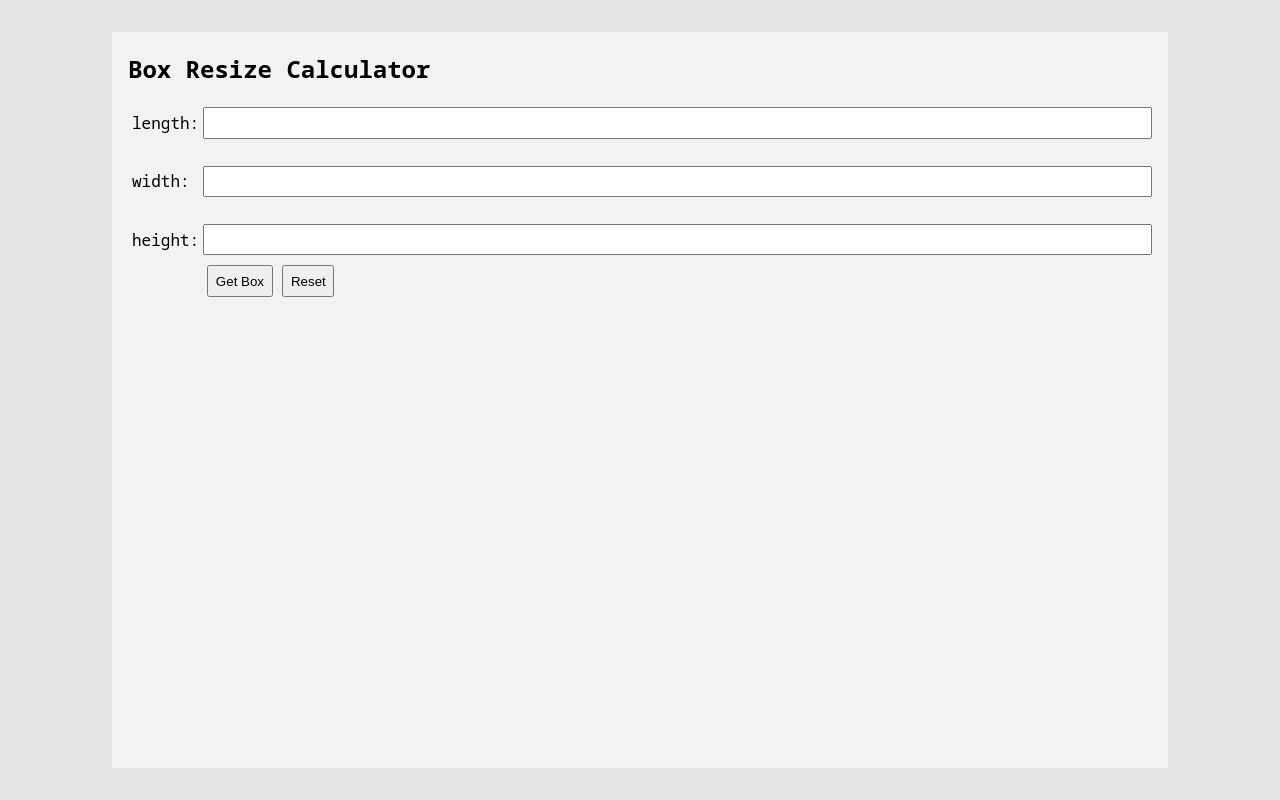
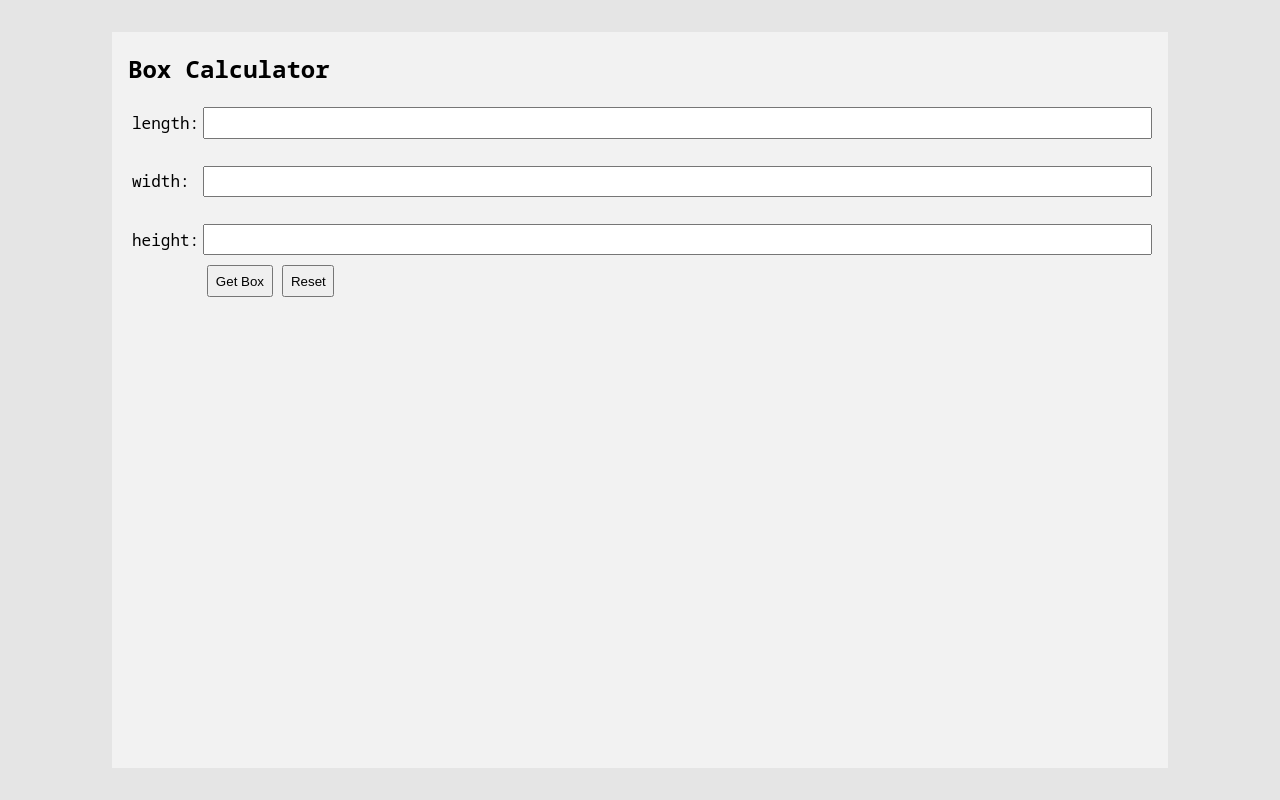
Before and after one commit to novalastix/box-calc, a plain HTML site: page index.html in a window 1280 px wide. Drawn offline with Linux system fonts and the light colour scheme.

Commit message:
tweak styles for smaller screens

```diff
--- a/index.html
+++ b/index.html
@@ -1,13 +1,13 @@
 <!DOCTYPE html>
 <html lang="en" data-theme="light">
     <head>
-        <title>Box Resize Calculator</title>
+        <title>Box Calculator</title>
         <meta name="viewport" content="width=device-width, initial-scale=1.0">
         <link rel="stylesheet" href="style.css">
     </head>
     <body>
         <main>
-            <h2>Box Resize Calculator</h2>
+            <h2>Box Calculator</h2>
             <form id="boxForm">
                 <label for="length">length:</label>
                 <input class="text" type="number" id="length" name="length" min="1"><br/>
--- a/style.css
+++ b/style.css
@@ -10,11 +10,10 @@ main
 {
     max-width: 1024px;
     margin: 32px auto;
-    padding: 0 16px;
+    padding: 0 16px 32px 16px;
     display: flex;
     flex-direction: column;
-    height: calc(100vh - 64px);
-
+    min-height: calc(100vh - 96px);
     background-color: #F2F2F2;
     font-family: "Noto Sans Mono", monospace;
 }
```
